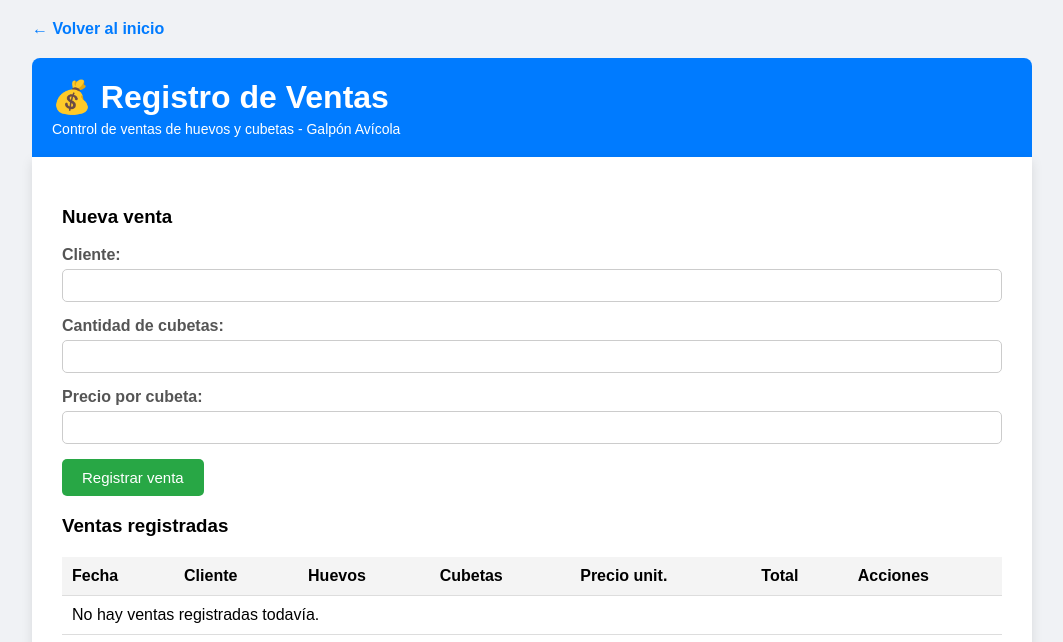
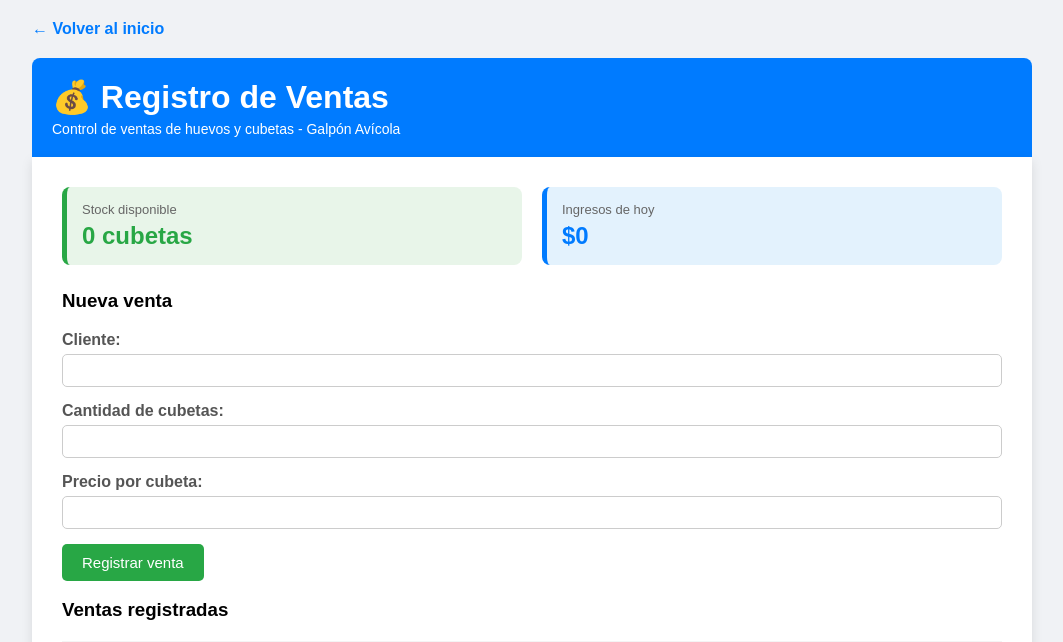
Before and after one commit to johancal30-ui/Galpon_Proyecto, a Django app: page /ventas/ in a window 1280 px wide. Shown: the top 642 px of the page, without its empty margins (108-1171 px from the left). Run offline with Django 5.2, Linux system fonts and the light colour scheme; the visitor is signed in with stand-in values (Sample User, id 1); data that the repository does not hold is empty.

Commit message:
ventas conectadas con produccion, stock y ingresos diarios

```diff
--- a/Galpon_Proyecto/templates/venta.html
+++ b/Galpon_Proyecto/templates/venta.html
@@ -56,6 +56,17 @@
                     {% endfor %}
                 </ul>
             {% endif %}
+
+        <div style="display: flex; gap: 20px; margin-bottom: 25px; flex-wrap: wrap;">
+            <div style="flex: 1; min-width: 200px; padding: 15px; background: #e8f5e9; border-left: 5px solid #28a745; border-radius: 8px;">
+                <p style="margin: 0; font-size: 13px; color: #666;">Stock disponible</p>
+                <p style="margin: 5px 0 0; font-size: 24px; color: #28a745; font-weight: bold;">{{ stock_disponible }} cubetas</p>
+            </div>
+            <div style="flex: 1; min-width: 200px; padding: 15px; background: #e3f2fd; border-left: 5px solid #007bff; border-radius: 8px;">
+                <p style="margin: 0; font-size: 13px; color: #666;">Ingresos de hoy</p>
+                <p style="margin: 5px 0 0; font-size: 24px; color: #007bff; font-weight: bold;">${{ ingresos_hoy|floatformat:0 }}</p>
+            </div>
+        </div>
         <h3>Nueva venta</h3>
         <form method="post">
             {% csrf_token %}
--- a/Galpon_Proyecto/views.py
+++ b/Galpon_Proyecto/views.py
@@ -2,6 +2,7 @@ from django.shortcuts import render, redirect, get_object_or_404
 from django.contrib import messages
 from django.contrib.auth.decorators import login_required
 from django.db.models import Sum, Avg
+from django.utils import timezone
 from .models import (RegistroProduccion, RegistroConsumo, RegistroMortalidad,Venta, Alimento, Inventario, AlertaStock)
 from .forms import (RegistroConsumoForm, RegistroMortalidadForm,VentaForm, AlimentoForm, InventarioForm)
 
@@ -145,12 +146,11 @@ def mortalidad_eliminar(request, pk):
 @login_required
 def registrar_venta(request):
     form = VentaForm()
-    error_manual = None  # <-- Para guardar errores que detectemos
+    error_manual = None
 
     if request.method == 'POST':
         form = VentaForm(request.POST)
 
-        # Validación manual (sin form.is_valid())
         cliente = request.POST.get('cliente', '').strip()
         cantidad = request.POST.get('cantidad_cubetas', '')
         precio = request.POST.get('precio_unitario', '')
@@ -182,6 +182,21 @@ def registrar_venta(request):
                 except (ValueError, TypeError):
                     error_manual = "El precio debe ser un número válido."
 
+        # Verificar stock disponible
+        if error_manual is None:
+            total_producido = RegistroProduccion.objects.aggregate(
+                total=Sum('cantidad_cubetas')
+            )['total'] or 0
+
+            total_vendido = Venta.objects.aggregate(
+                total=Sum('cantidad_cubetas')
+            )['total'] or 0
+
+            stock_disponible = total_producido - total_vendido
+
+            if cantidad_int > stock_disponible:
+                error_manual = f"Stock insuficiente. Solo hay {stock_disponible} cubetas disponibles."
+
         # Si todo está bien, guardar
         if error_manual is None:
             venta = Venta(
@@ -196,11 +211,28 @@ def registrar_venta(request):
             messages.success(request, f'Venta registrada. Total: ${venta.total}')
             return redirect('registrar_venta')
 
+    # Calcular stock disponible para mostrar siempre
+    total_producido = RegistroProduccion.objects.aggregate(
+        total=Sum('cantidad_cubetas')
+    )['total'] or 0
+    total_vendido = Venta.objects.aggregate(
+        total=Sum('cantidad_cubetas')
+    )['total'] or 0
+    stock_disponible = total_producido - total_vendido
+
+    # Ingresos del día
+    hoy = timezone.now().date()
+    ingresos_hoy = Venta.objects.filter(fecha=hoy).aggregate(
+        total=Sum('total')
+    )['total'] or 0
+
     ventas = Venta.objects.all()
     return render(request, 'venta.html', {
         'form': form,
         'ventas': ventas,
         'error_manual': error_manual,
+        'stock_disponible': stock_disponible,
+        'ingresos_hoy': ingresos_hoy,
     })
 
 @login_required
```
